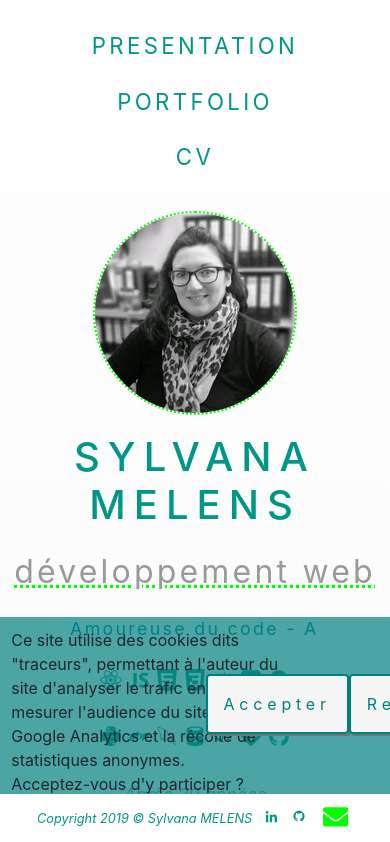
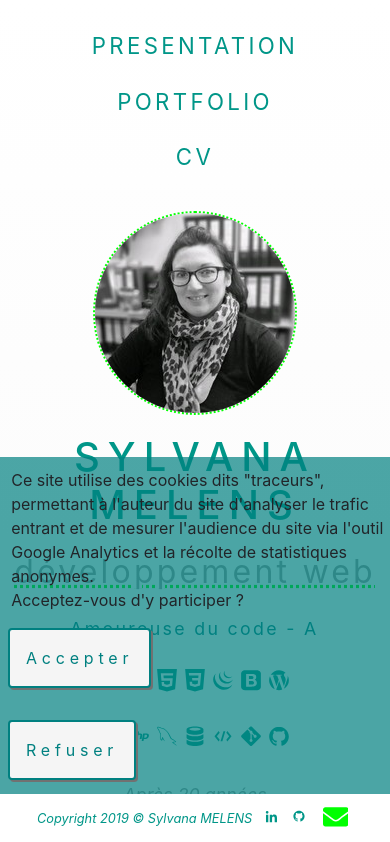
Before and after one commit to SylvanaMelens/cra-website, a React (Create React App) app: page / in a window 390 px wide. Shown: the top 842 px of the page. Built offline with nearby package versions, Linux system fonts and the light colour scheme.

Commit message:
maj bannière responsive

```diff
--- a/src/containers/Banner.css
+++ b/src/containers/Banner.css
@@ -4,8 +4,8 @@
     position: fixed;
     width: 100%;
     display: flex;
-    flex-direction: row;
     padding-top: 0.7em;
+    flex-wrap: wrap;
 }
 
 .text-container {
@@ -15,8 +15,8 @@
 
 .buttons {
     width: 25%;
+    padding-left: 0.5em;
     display: flex;
-    flex-direction: row;
-    justify-content: center;
-    align-items: center;
+    justify-content: space-between;
+    flex-wrap: wrap;
 }
```
